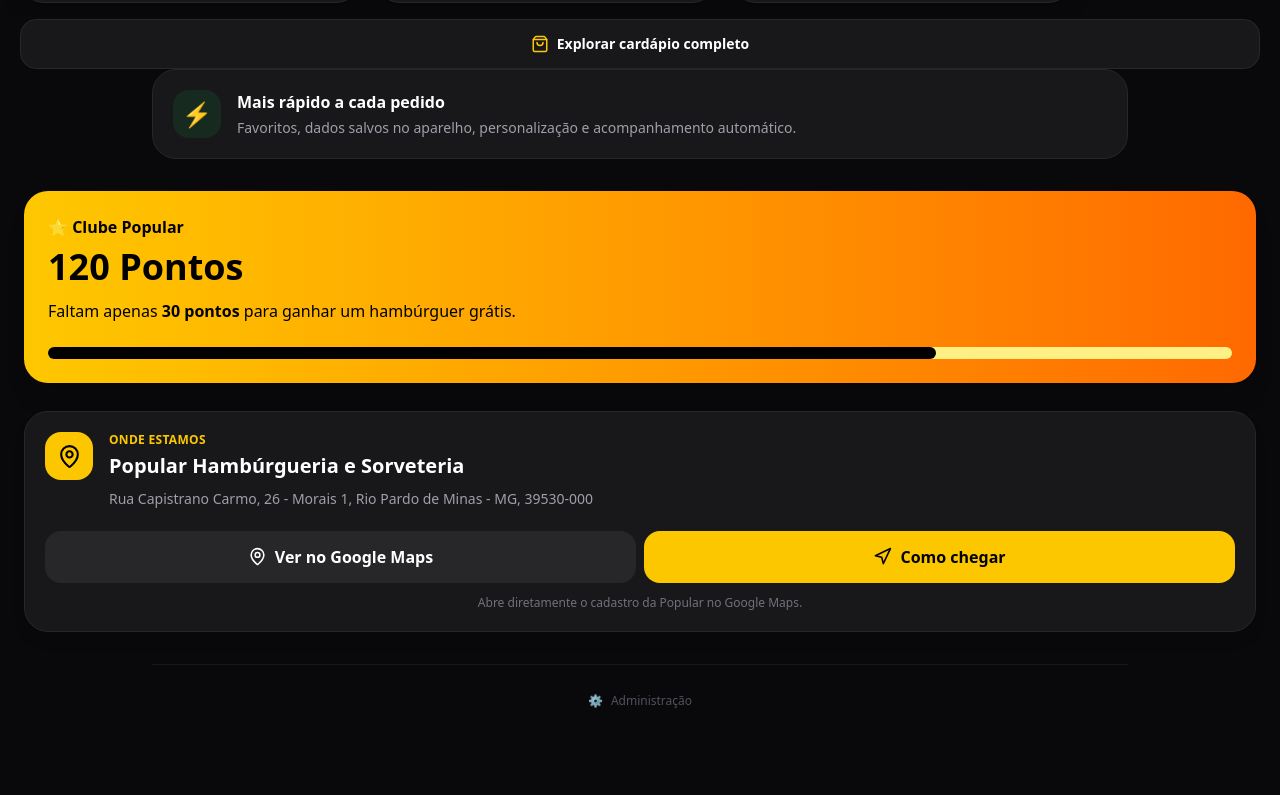
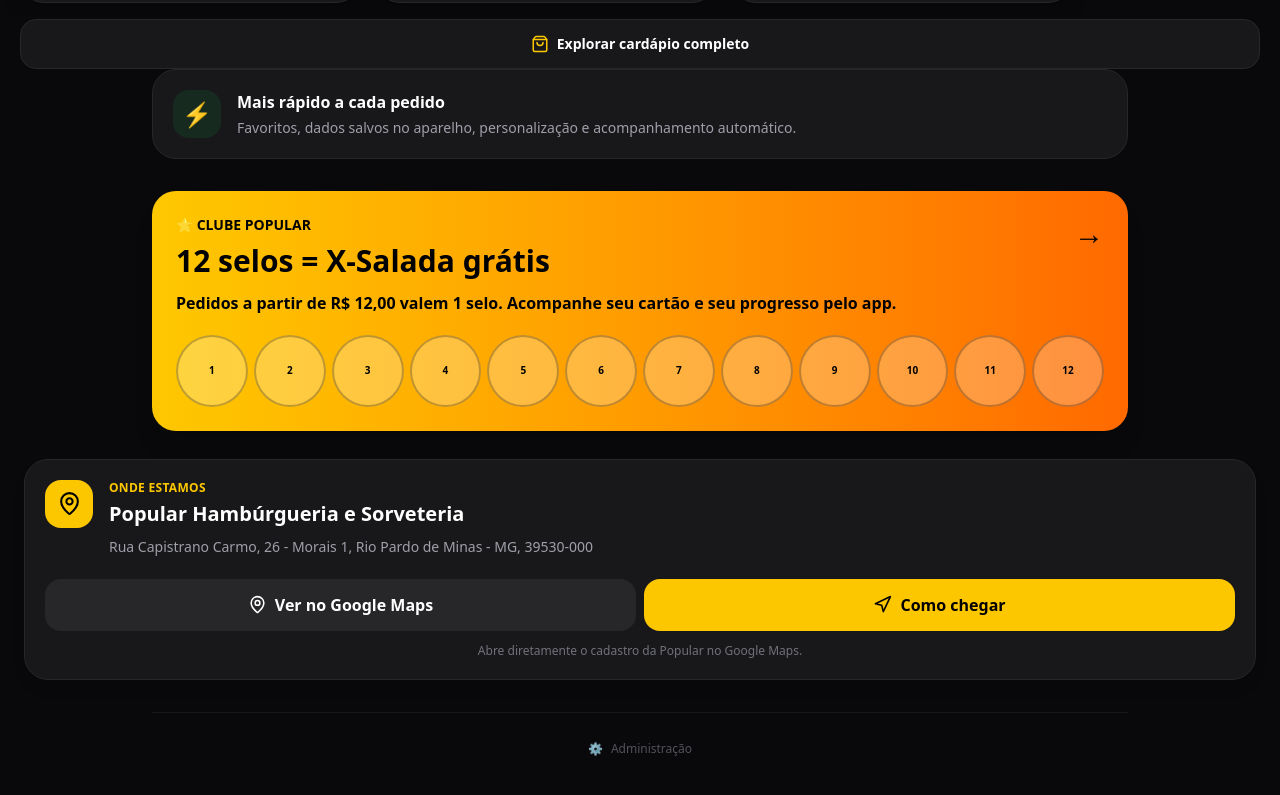
Before and after one commit to UniversalKnowledgeEcosystem/popular-app, a Next.js app: page / in a window 1280 px wide. Shown: the part 1662-2457 px from the top of the page. Built offline with nearby package versions, Linux system fonts and the light colour scheme.

Commit message:
Alinha card inicial do Clube Popular com 12 selos

```diff
--- a/app/components/LoyaltyCard.tsx
+++ b/app/components/LoyaltyCard.tsx
@@ -1,25 +1,21 @@
+import Link from "next/link";
+
 export default function LoyaltyCard() {
   return (
-    <section className="px-6 mt-8">
-      <div className="rounded-3xl bg-gradient-to-r from-yellow-400 to-orange-500 p-6 text-black shadow-xl">
-
-        <p className="font-bold">
-          ⭐ Clube Popular
-        </p>
-
-        <h2 className="text-4xl font-black mt-2">
-          120 Pontos
-        </h2>
-
-        <p className="mt-3">
-          Faltam apenas <strong>30 pontos</strong> para ganhar um hambúrguer grátis.
-        </p>
-
-        <div className="w-full bg-yellow-200 rounded-full h-3 mt-6">
-          <div className="bg-black h-3 rounded-full w-3/4"></div>
+    <section className="px-6 mt-8 max-w-5xl mx-auto">
+      <Link href="/fidelidade" className="block rounded-3xl bg-gradient-to-r from-yellow-400 to-orange-500 p-6 text-black shadow-xl active:scale-[.99] transition">
+        <div className="flex items-start justify-between gap-4">
+          <div>
+            <p className="font-black text-sm">⭐ CLUBE POPULAR</p>
+            <h2 className="text-3xl font-black mt-2">12 selos = X-Salada grátis</h2>
+            <p className="mt-3 font-semibold">Pedidos a partir de R$ 12,00 valem 1 selo. Acompanhe seu cartão e seu progresso pelo app.</p>
+          </div>
+          <span className="text-3xl">→</span>
         </div>
-
-      </div>
+        <div className="grid grid-cols-12 gap-1.5 mt-5" aria-hidden="true">
+          {Array.from({ length: 12 }).map((_, i) => <div key={i} className="aspect-square rounded-full border-2 border-black/25 bg-white/25 flex items-center justify-center text-[10px] font-black">{i + 1}</div>)}
+        </div>
+      </Link>
     </section>
   );
 }
```
